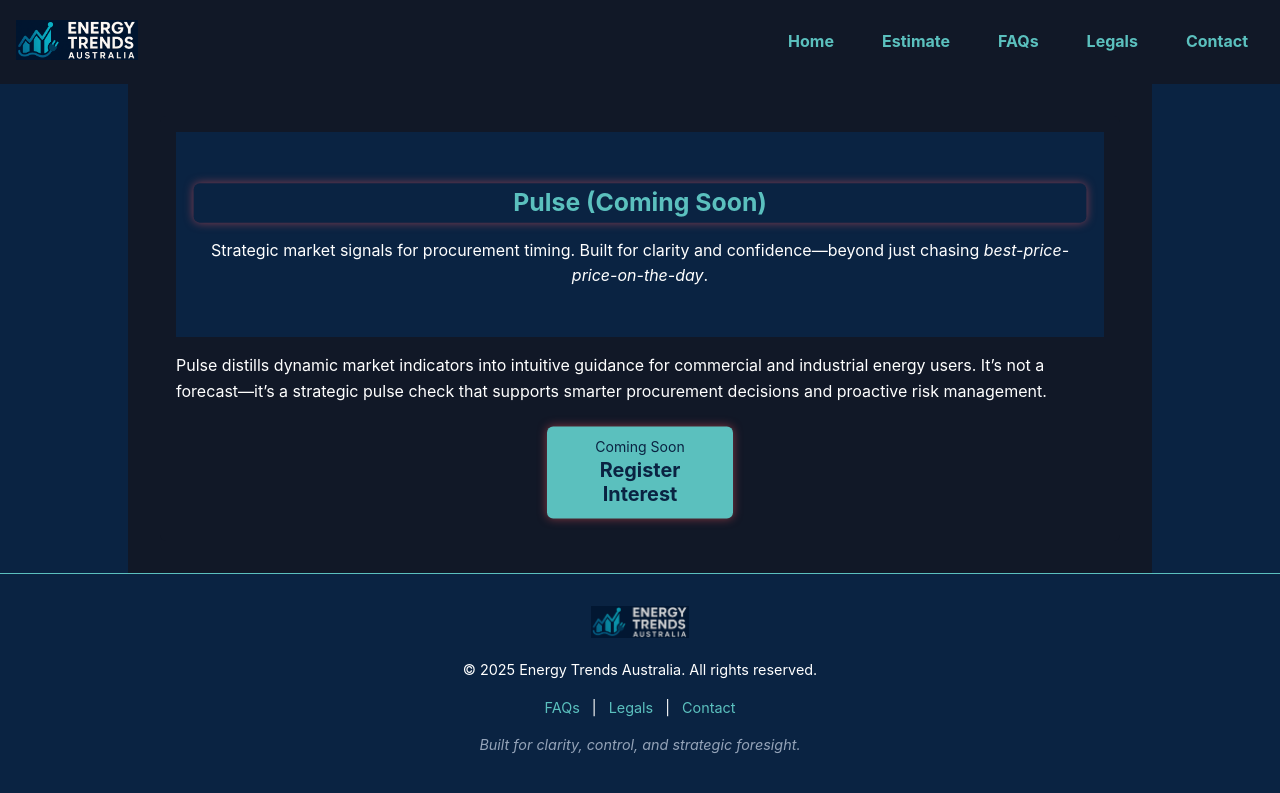
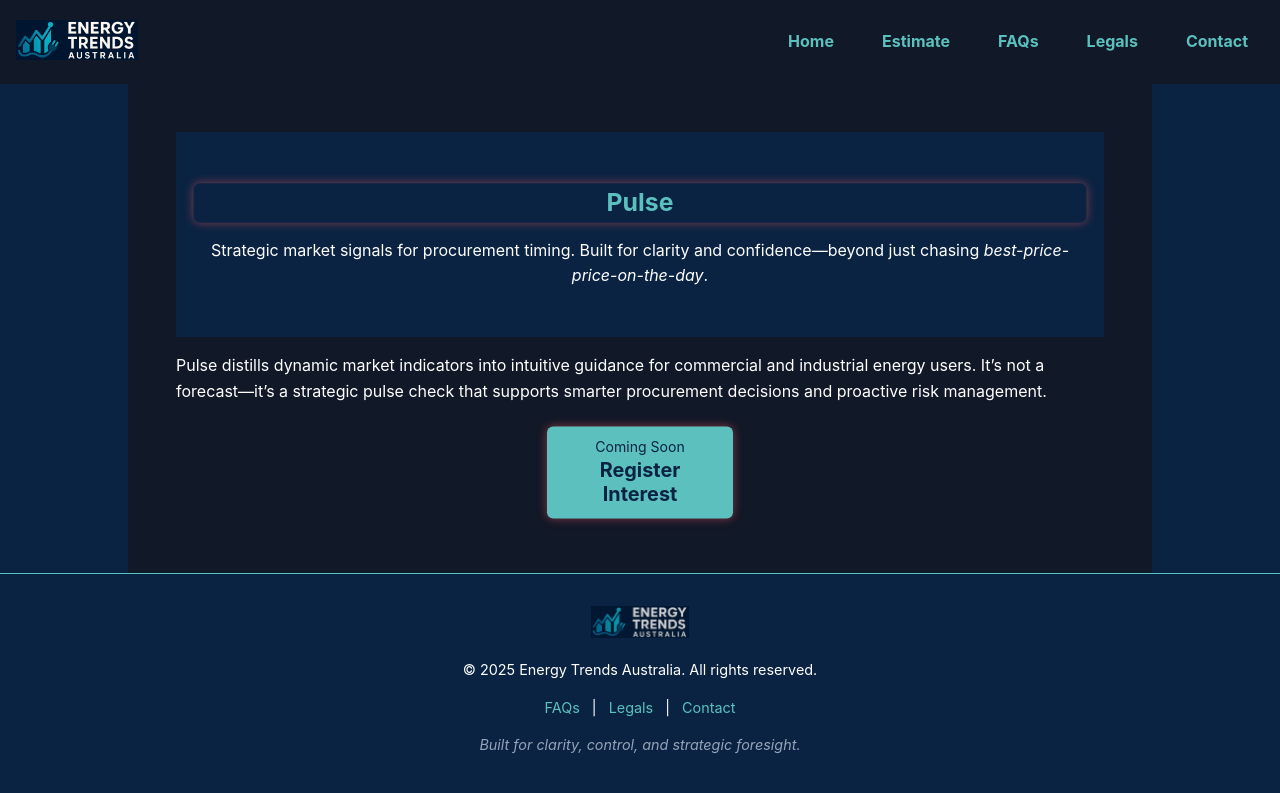
Before and after one commit to EnergyTrendsAU/energytrends.au, a Jekyll site: the page built from pulse.html, in a window 1280 px wide. Shown: the top 793 px of the page. Built offline with Jekyll 4.4.1, drawn with Linux system fonts in a browser that asks for light colours.

Commit message:
Update pulse.html

```diff
--- a/pulse.html
+++ b/pulse.html
@@ -9,7 +9,7 @@
 
   <section>
     <header class="hero">
-      <h1 class="pulse-ambient">Pulse (Coming Soon)</h1>
+      <h1 class="pulse-ambient">Pulse</h1>
       <p>Strategic market signals for procurement timing. Built for clarity and confidence—beyond just chasing <em>best-price-price-on-the-day</em>.</p>
     </header>
 
```
